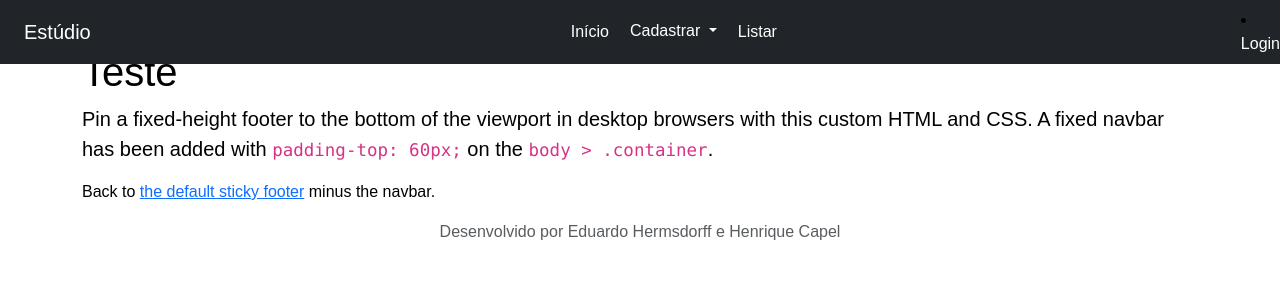
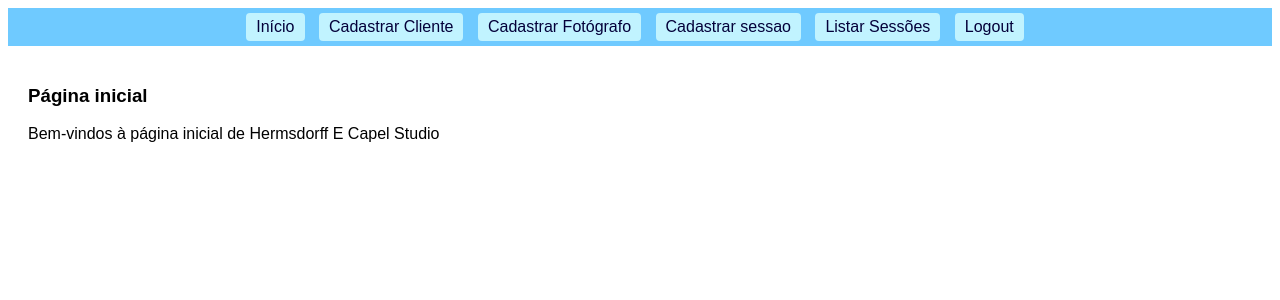
Before and after one commit to henriquecapel/pw2025-python, a Django app: template src/paginas/templates/paginas/bootstrap.html in a window 1280 px wide. Shown: the top 300 px of the page. Run offline with Django 3.2, Linux system fonts and the light colour scheme; the template is opened without the code that fills it, so the values that code supplies are empty.

Commit message:
Organização de código 2.0

```diff
--- a/requirements.txt
+++ b/requirements.txt
@@ -1,4 +1,4 @@
-Django==2.2.12
+Django==3.2.5
 django-braces==1.17.0
 django-cleanup==8.1.0
 django-crispy-forms==1.13.0
--- a/src/paginas/models.py
+++ b/src/paginas/models.py
@@ -4,7 +4,7 @@
 class Cliente(models.Model):
     nome = models.CharField(max_length=100, null=True)
     telefone = models.CharField(max_length=20, null=True)
-    user = models.OneToOneField(User, on_delete=models.CASCADE)
+    user = models.ForeignKey(User, on_delete=models.CASCADE)
 
     def __str__(self):
         return self.nome
@@ -13,7 +13,7 @@
     nome = models.CharField(max_length=100, null=True)
     especialidade = models.CharField(max_length=100, null=True)
     telefone = models.CharField(max_length=20, null=True)
-    user = models.OneToOneField(User, on_delete=models.CASCADE)
+    user = models.ForeignKey(User, on_delete=models.CASCADE)
 
     def __str__(self):
         return self.nome
--- a/src/paginas/templates/paginas/bootstrap.html
+++ b/src/paginas/templates/paginas/bootstrap.html
@@ -1,82 +1,46 @@
 {% load static %}
 
-<!doctype html>
-<html lang="pt-br">
+<!DOCTYPE html>
+<html lang="pt-BR">
 <head>
-    <meta charset="utf-8">
-    <meta name="viewport" content="width=device-width, initial-scale=1, shrink-to-fit=no">
-    <meta name="description" content="">
-    <meta name="author" content="">
+    <meta charset="UTF-8">
+    <meta name="viewport" content="width=device-width, initial-scale=1.0">
 
+    {% block titulo %}
     <title>Página Inicial</title>
-
-
-    <!-- Bootstrap core CSS -->
-    <link href="https://cdn.jsdelivr.net/npm/bootstrap@5.3.8/dist/css/bootstrap.min.css" rel="stylesheet" integrity="sha384-sRIl4kxILFvY47J16cr9ZwB07vP4J8+LH7qKQnuqkuIAvNWLzeN8tE5YBujZqJLB" crossorigin="anonymous">
+    {% endblock titulo %}
 
     <link rel="stylesheet" href="{% static 'css/estilo.css' %}">
 </head>
-
 <body>
 
-    <header>
-      <!-- Fixed navbar -->
-      <nav class="navbar navbar-expand-md navbar-dark fixed-top bg-dark">
-        <a class="navbar-brand ms-4" href="#">Estúdio</a>
-        <button class="navbar-toggler" type="button" data-toggle="collapse" data-target="#navbarCollapse" aria-controls="navbarCollapse" aria-expanded="false" aria-label="Toggle navigation">
-          <span class="navbar-toggler-icon"></span>
-        </button>
-        <div class="collapse navbar-collapse" id="navbarCollapse">
-          <ul class="navbar-nav m-auto">
+    <ul id="menu">
+        <li><a href="{% url 'inicio' %}">Início</a></li>
+        <li><a href="{% url 'cadastrar-cliente' %}">Cadastrar Cliente</a></li>
+        <li><a href="{% url 'cadastrar-fotografo' %}">Cadastrar Fotógrafo</a></li>
+        <li><a href="{% url 'cadastrar-sessao' %}">Cadastrar sessao</a></li>
 
-            <li class="nav-item">
-              <a class="nav-link text-white" href="{% url 'inicio' %}">Início</a>
-            </li>
+        {% if request.user.is_superuser %}
 
-           <div class="dropdown">
-              <a class="btn dropdown-toggle text-white" href="#" role="button" data-bs-toggle="dropdown" aria-expanded="false"> Cadastrar
-              </a>
+        <li><a href="{% url 'listar-clientes' %}">Listar Clientes</a></li>
+        <li><a href="{% url 'listar-fotografos' %}">Listar Fotógrafos</a></li>
 
-          <ul class="dropdown-menu">
-           <li><a class="dropdown-item" href="{% url 'cadastrar-cliente' %}">Cliente</a></li>
-           <li><a class="dropdown-item" href="{% url 'cadastrar-fotografo' %}">Fotógrafo</a></li>
-           <li><a class="dropdown-item" href="{% url 'cadastrar-sessao' %}">Sessão</a></li>
-          </ul>
-           </div>
-            <li class="nav-item">
-              <a class="nav-link text-white" href="#">Listar</a>
-            </li>
-
-
-          </div>
-
-
-            <li class="nav-item">
-              <a class="nav-link text-white" href="{% url 'login' %}">Login</a>
-            </li>
+        {% endif %}
+        <li><a href="{% url 'listar-sessoes' %}">Listar Sessões</a></li>
+        <li><a href="{% url 'logout' %}">Logout</a></li>
 
     </ul>
 
+    <div id="conteudo">
+        {% block conteudo %}
+        <h3>Página inicial</h3>
+        <p>Bem-vindos à página inicial de Hermsdorff E Capel Studio</p>
+        {% endblock %}
     </div>
-      </nav>
-    </header>
 
-    <!-- Begin page content -->
-    <main role="main" class="container">
-      <h1 class="mt-5">Teste</h1>
-      <p class="lead">Pin a fixed-height footer to the bottom of the viewport in desktop browsers with this custom HTML and CSS. A fixed navbar has been added with <code>padding-top: 60px;</code> on the <code>body &gt; .container</code>.</p>
-      <p>Back to <a href="../sticky-footer/">the default sticky footer</a> minus the navbar.</p>
-    </main>
-
-    <footer class="footer">
-      <div class="container text-center">
-        <span class="text-muted">Desenvolvido por Eduardo Hermsdorff e Henrique Capel</span>
+    <div id="rodape">
+        Desenvolvido por Eduardo Hermsdorff e Henrique Capel
     </div>
-    </footer>
-
-
-
-    <script src="https://cdn.jsdelivr.net/npm/bootstrap@5.3.8/dist/js/bootstrap.bundle.min.js" integrity="sha384-FKyoEForCGlyvwx9Hj09JcYn3nv7wiPVlz7YYwJrWVcXK/BmnVDxM+D2scQbITxI" crossorigin="anonymous"></script>
 
 </body>
 </html>
--- a/src/paginas/templates/paginas/cliente_list.html
+++ b/src/paginas/templates/paginas/cliente_list.html
@@ -1,8 +1,7 @@
-{% extends "paginas/index.html" %}
-{% block titulo %}Clientes{% endblock %}
+{% extends "paginas/bootstrap.html" %}
 {% block conteudo %}
 <h2>Clientes</h2>
-<p><a href="{% url 'inserir-cliente' %}">Novo cliente</a></p>
+<p><a href="{% url 'cadastrar-cliente' %}">Novo cliente</a></p>
 <table border="1" cellpadding="6">
     <thead>
         <tr>
--- a/src/paginas/templates/paginas/cofirm_delete.html
+++ b/src/paginas/templates/paginas/cofirm_delete.html
@@ -1,4 +1,4 @@
-{% extends "paginas/index.html" %}
+{% extends "paginas/bootstrap.html" %}
 {% block titulo %}Excluir{% endblock %}
 {% block conteudo %}
 
--- a/src/paginas/templates/paginas/login.html
+++ b/src/paginas/templates/paginas/login.html
@@ -30,7 +30,7 @@
 
       <div class="d-flex justify-content-end align-items-center mt-3">
           <span class="me-1 medium">Não possui conta?</span>
-          <a class="btn text-danger p-0 m-0 small" href="#" role="button">Cadastrar-se</a>
+          <a class="btn text-danger p-0 m-0 small" href="{% url 'cadastrar-usuario' %}" role="button">Cadastrar-se</a>
         </div>
 
 
--- a/src/paginas/templates/paginas/password_change_done.html
+++ b/src/paginas/templates/paginas/password_change_done.html
@@ -1,4 +1,4 @@
-{% extends "paginas/index.html" %}
+{% extends "paginas/bootstrap.html" %}
 {% block titulo %}Senha alterada{% endblock %}
 {% block conteudo %}
 <p>Senha alterada com sucesso.</p>
--- a/src/paginas/templates/paginas/password_change_form.html
+++ b/src/paginas/templates/paginas/password_change_form.html
@@ -1,4 +1,4 @@
-{% extends "paginas/index.html" %}
+{% extends "paginas/bootstrap.html" %}
 {% block titulo %}Atualizar senha{% endblock %}
 {% block conteudo %}
 <h2>Atualizar senha</h2>
--- a/src/paginas/templates/paginas/sessao_list.html
+++ b/src/paginas/templates/paginas/sessao_list.html
@@ -1,8 +1,8 @@
-{% extends "paginas/index.html" %}
+{% extends "paginas/bootstrap.html" %}
 {% block titulo %}Sessões{% endblock %}
 {% block conteudo %}
 <h2>Sessões de Foto</h2>
-<p><a href="{% url 'inserir-sessao' %}">Nova sessão</a></p>
+<p><a href="{% url 'cadastrar-sessao' %}">Nova sessão</a></p>
 <table border="1" cellpadding="6">
     <thead>
         <tr>
--- a/src/paginas/templates/paginas/sobre.html
+++ b/src/paginas/templates/paginas/sobre.html
@@ -1,4 +1,4 @@
-{% extends "paginas/index.html" %}
+{% extends "paginas/bootstrap.html" %}
 
 {% load static %}
 
--- a/src/paginas/urls.py
+++ b/src/paginas/urls.py
@@ -52,7 +52,7 @@
     path("excluir/sessao/<int:pk>/", SessaoDelete.as_view(), name="excluir-sessao"),
 
 
-    path("clientes/", ClienteList.as_view(), name="clientes"),
-    path("fotografos/", FotografoList.as_view(), name="fotografos"),
-    path("sessoes/", SessaoList.as_view(), name="sessoes"),
+    path("listar/clientes/", ClienteList.as_view(), name="listar-clientes"),
+    path("listar/fotografos/", FotografoList.as_view(), name="listar-fotografos"),
+    path("listar/sessoes/", SessaoList.as_view(), name="listar-sessoes"),
 ]
```
Also changed, not shown: src/paginas/templates/paginas/estudio_list.html (deleted, +0 -33 lines), src/paginas/templates/paginas/fotografo_list.html (+3 -4 lines), src/paginas/views.py (+14 -12 lines), src/db.sqlite3, src/paginas/migrations/0005_auto_20250903_2323.py (added). Lines whose indentation alone changed are shown as unchanged.
